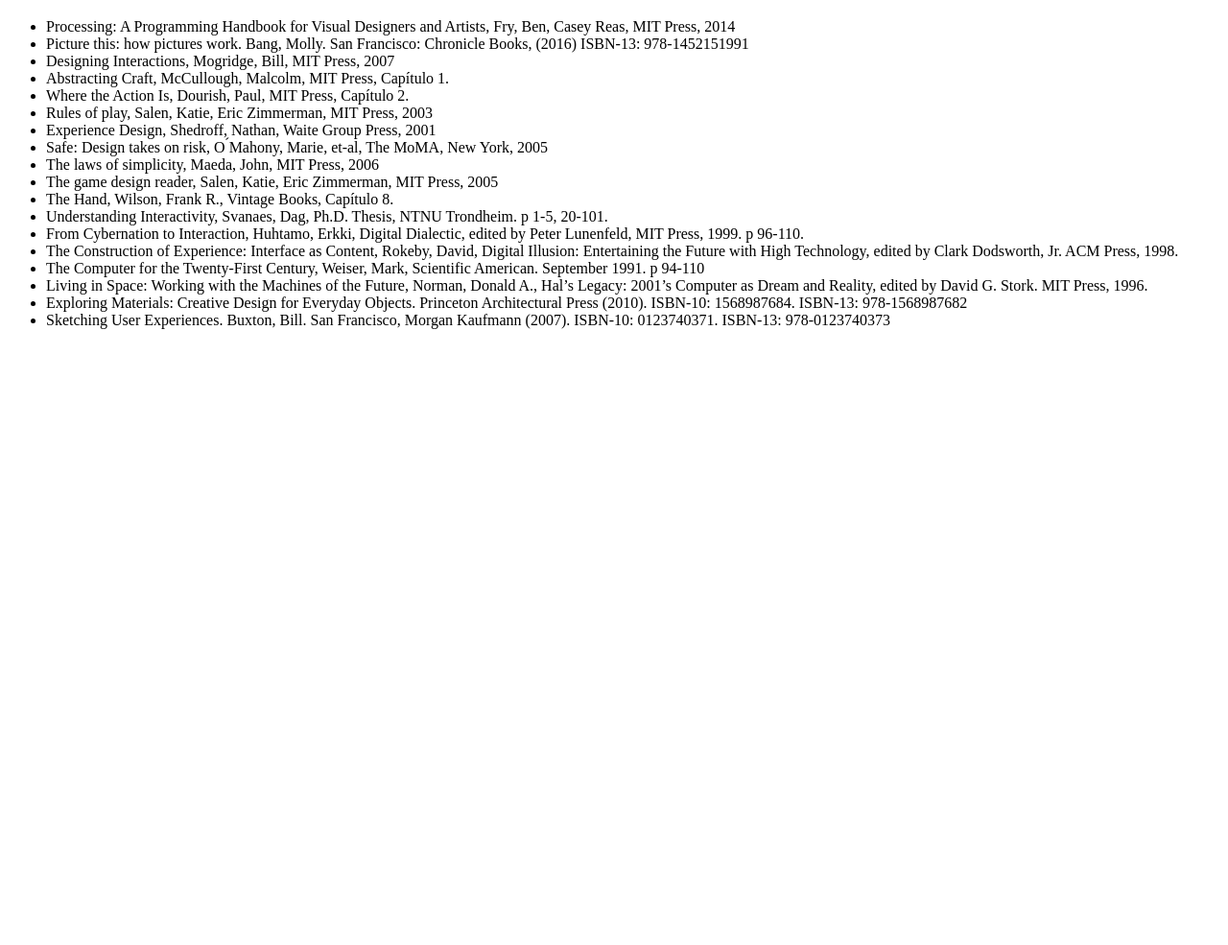
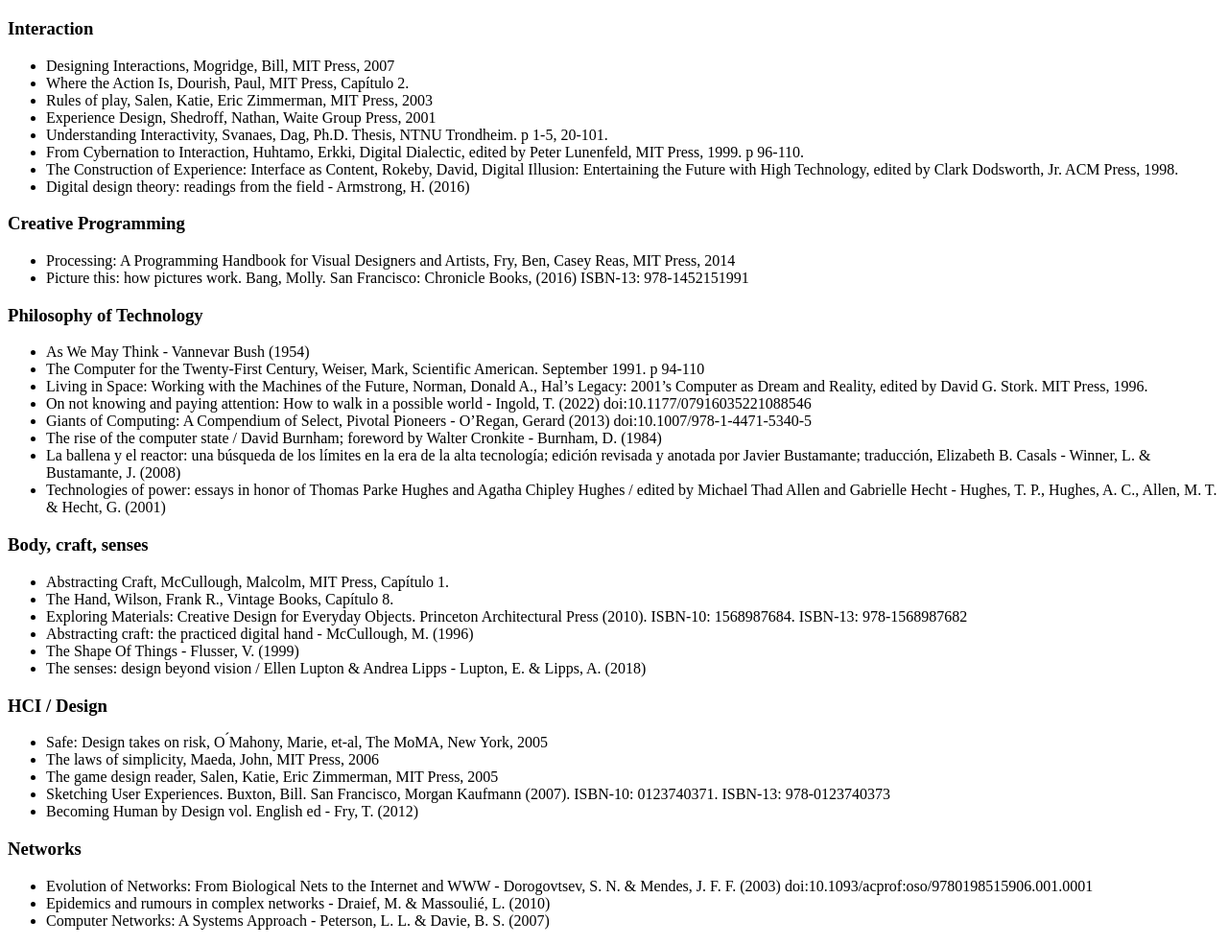
Before and after one commit to sofiacastaneda/mext-bibliography, a plain HTML site: page index.html in a window 1280 px wide. Shown: the part 61-1046 px from the top of the page at 96% size. Before the commit the page ends 800 px from the top, so only its background shows below. Drawn offline with Linux system fonts and the light colour scheme.

Commit message:
update mendeley

```diff
--- a/index.html
+++ b/index.html
@@ -11,27 +11,57 @@
 	<body>
 
 		<h1> Bibliography  </h1>
+		<h3>Interaction</h3>
+		<ul>
+			<li>Designing Interactions, Mogridge, Bill, MIT Press, 2007</li>
+			<li>Where the Action Is, Dourish, Paul, MIT Press, Capítulo 2.</li>
+			<li>Rules of play, Salen, Katie, Eric Zimmerman, MIT Press, 2003</li>
+			<li>Experience Design, Shedroff, Nathan, Waite Group Press, 2001</li>
+			<li>Understanding Interactivity, Svanaes, Dag, Ph.D. Thesis, NTNU Trondheim. p 1-5, 20-101.</li>
+			<li>From Cybernation to Interaction, Huhtamo, Erkki, Digital Dialectic, edited by Peter Lunenfeld, MIT Press, 1999. p 96-110.</li>
+			<li>The Construction of Experience: Interface as Content, Rokeby, David, Digital Illusion: Entertaining the Future with High Technology, edited by Clark Dodsworth, Jr. ACM Press, 1998.</li>
+			<li>Digital design theory: readings from the field - Armstrong, H. (2016)</li>
+		</ul>
+		<h3>Creative Programming</h3>
 		<ul>
 			<li>Processing: A Programming Handbook for Visual Designers and Artists, Fry, Ben, Casey Reas, MIT Press, 2014</li>
 			<li>Picture this: how pictures work. Bang, Molly. San Francisco: Chronicle Books, (2016) ISBN-13: 978-1452151991</li>
-			<li>Designing Interactions, Mogridge, Bill, MIT Press, 2007</li>
+		</ul>
+		<h3>Philosophy of Technology</h3>
+		<ul>
+			<li>As We May Think - Vannevar Bush (1954)</li>
+			<li>The Computer for the Twenty-First Century, Weiser, Mark, Scientific American. September 1991. p 94-110</li>
+			<li>Living in Space: Working with the Machines of the Future, Norman, Donald A., Hal’s Legacy: 2001’s Computer as Dream and Reality, edited by David G. Stork. MIT Press, 1996.</li>
+			<li>On not knowing and paying attention: How to walk in a possible world - Ingold, T. (2022) doi:10.1177/07916035221088546</li>
+			<li>Giants of Computing: A Compendium of Select, Pivotal Pioneers - O’Regan, Gerard (2013) doi:10.1007/978-1-4471-5340-5</li>
+			<li>The rise of the computer state / David Burnham; foreword by Walter Cronkite - Burnham, D. (1984)</li>
+			<li>La ballena y el reactor: una búsqueda de los límites en la era de la alta tecnología; edición revisada y anotada por Javier Bustamante; traducción, Elizabeth B. Casals - Winner, L. & Bustamante, J. (2008)</li>
+			<li>Technologies of power: essays in honor of Thomas Parke Hughes and Agatha Chipley Hughes / edited by Michael Thad Allen and Gabrielle Hecht - Hughes, T. P., Hughes, A. C., Allen, M. T. & Hecht, G. (2001)</li>
+		</ul>
+		<h3>Body, craft, senses</h3>
+		<ul>
 			<li>Abstracting Craft, McCullough, Malcolm, MIT Press, Capítulo 1.</li>
-			<li>Where the Action Is, Dourish, Paul, MIT Press, Capítulo 2.</li>
-			<li>Rules of play, Salen, Katie, Eric Zimmerman, MIT Press, 2003</li>
-			<li>Experience Design, Shedroff, Nathan, Waite Group Press, 2001</li>
+			<li>The Hand, Wilson, Frank R., Vintage Books, Capítulo 8.</li>
+			<li>Exploring Materials: Creative Design for Everyday Objects. Princeton Architectural Press (2010). ISBN-10: 1568987684. ISBN-13: 978-1568987682</li>
+			<li>Abstracting craft: the practiced digital hand - McCullough, M. (1996)</li>
+			<li>The Shape Of Things - Flusser, V. (1999)</li>
+			<li>The senses: design beyond vision / Ellen Lupton & Andrea Lipps - Lupton, E. & Lipps, A. (2018)</li>
+		</ul>
+		<h3>HCI / Design</h3>
+		<ul>
 			<li>Safe: Design takes on risk, O ́Mahony, Marie, et-al, The MoMA, New York, 2005</li>
 			<li>The laws of simplicity, Maeda, John, MIT Press, 2006</li>
 			<li>The game design reader, Salen, Katie, Eric Zimmerman, MIT Press, 2005</li>
-			<li>The Hand, Wilson, Frank R., Vintage Books, Capítulo 8.</li>
-			<li>Understanding Interactivity, Svanaes, Dag, Ph.D. Thesis, NTNU Trondheim. p 1-5, 20-101.</li>
-			<li>From Cybernation to Interaction, Huhtamo, Erkki, Digital Dialectic, edited by Peter Lunenfeld, MIT Press, 1999. p 96-110.</li>
-			<li>The Construction of Experience: Interface as Content, Rokeby, David, Digital Illusion: Entertaining the Future with High Technology, edited by Clark Dodsworth, Jr. ACM Press, 1998.</li>
-			<li>The Computer for the Twenty-First Century, Weiser, Mark, Scientific American. September 1991. p 94-110</li>
-			<li>Living in Space: Working with the Machines of the Future, Norman, Donald A., Hal’s Legacy: 2001’s Computer as Dream and Reality, edited by David G. Stork. MIT Press, 1996.</li>
-			<li>Exploring Materials: Creative Design for Everyday Objects. Princeton Architectural Press (2010). ISBN-10: 1568987684. ISBN-13: 978-1568987682</li>
 			<li>Sketching User Experiences. Buxton, Bill. San Francisco, Morgan Kaufmann (2007). ISBN-10: 0123740371. ISBN-13: 978-0123740373</li>
-		  </ul>
-
+			<li>Becoming Human by Design vol. English ed - Fry, T. (2012)</li>
+		</ul>
+		<h3>Networks</h3>
+		<ul>
+			<li>Evolution of Networks: From Biological Nets to the Internet and WWW - Dorogovtsev, S. N. & Mendes, J. F. F. (2003) doi:10.1093/acprof:oso/9780198515906.001.0001</li>
+			<li>Epidemics and rumours in complex networks - Draief, M. & Massoulié, L. (2010)</li>
+			<li>Computer Networks: A Systems Approach - Peterson, L. L. & Davie, B. S. (2007)</li>
+		</ul>
+		<ul>
 		</ol>
 
 	</body>
```
